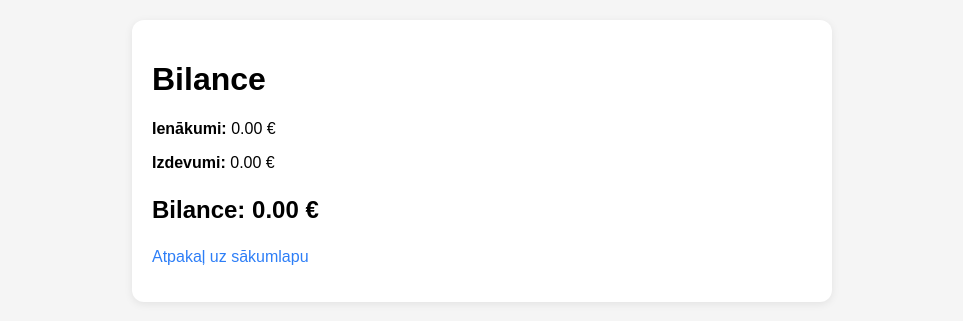
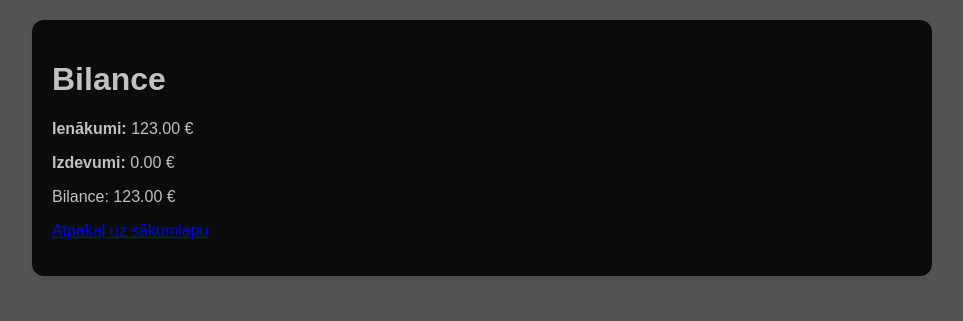
Before and after one commit to svenusa/Budzets, a Flask app: page /bilance in a window 1280 px wide. Shown: the top 321 px of the page, without its empty margins (158-1121 px from the left). Run offline with Flask 3, Linux system fonts and the light colour scheme.

Commit message:
Neizsledzas šoreiz

```diff
--- a/app.py
+++ b/app.py
@@ -14,10 +14,10 @@ dati = []
 
 
 def ieladet_datus():
-    """
-    Nolasa datus no CSV faila un ieliek tos sarakstā 'dati'.
-    Ja fails neeksistē, programma vienkārši turpina darbu.
-    """
+
+    #Nolasa datus no CSV faila un ieliek tos sarakstā 'dati'.
+    #Ja fails neeksistē, programma vienkārši turpina darbu.
+
     global dati
     dati = []
 
@@ -33,10 +33,10 @@ def ieladet_datus():
 
 
 def saglabat_datus():
-    """
-    Saglabā visus ierakstus CSV failā.
-    Katru reizi pārraksta failu no jauna, lai dati būtu aktuāli.
-    """
+
+    #Saglabā visus ierakstus CSV failā.
+    #Katru reizi pārraksta failu no jauna, lai dati būtu aktuāli.
+
     with open(CSV_FAILS, mode="w", newline="", encoding="utf-8") as fails:
         lauki = ["id", "tips", "summa", "apraksts", "datums"]
         rakstitajs = csv.DictWriter(fails, fieldnames=lauki)
@@ -45,33 +45,33 @@ def saglabat_datus():
 
 
 def aprakstit_bilanci():
-    """
-    Aprēķina:
-    - ienākumu summu
-    - izdevumu summu
-    - bilanci
 
-    Bilance = ienākumi - izdevumi
-    """
+    #Aprēķina:
+    #- ienākumu summu
+    #- izdevumu summu
+    #- bilanci
+
+    #Bilance = ienākumi - izdevumi
+
     ienakumi = sum(ier["summa"] for ier in dati if ier["tips"] == "Ienākums")
     izdevumi = sum(ier["summa"] for ier in dati if ier["tips"] == "Izdevums")
     bilance = ienakumi - izdevumi
     return ienakumi, izdevumi, bilance
 
 
-# Datus ielādējam uzreiz, kad programma стартē
+# Datus ielādē uzreiz, kad programma startē
 ieladet_datus()
 
 
 @app.route("/")
 def index():
-    """
-    Galvenā lapa.
-    Parāda:
-    - visus ierakstus
-    - bilanci
-    - filtrētu skatu pēc tipa
-    """
+
+    #Galvenā lapa.
+    #Parāda:
+    #- visus ierakstus
+    #- bilanci
+    #- filtrētu skatu pēc tipa
+
     filtrs = request.args.get("filtrs", "visi")
 
     # Filtrējam ierakstus pēc izvēles
@@ -96,13 +96,13 @@ def index():
 
 @app.route("/pievienot", methods=["POST"])
 def pievienot():
-    """
-    Pievieno jaunu ierakstu.
-    No formas saņem:
-    - tips
-    - summa
-    - apraksts
-    """
+
+    #Pievieno jaunu ierakstu.
+    #No formas saņem:
+    #- tips
+    #- summa
+    #- apraksts
+
     tips = request.form.get("tips", "").strip()
     summa = request.form.get("summa", "").strip()
     apraksts = request.form.get("apraksts", "").strip()
@@ -143,9 +143,9 @@ def pievienot():
 
 @app.route("/dzest/<id>", methods=["POST"])
 def dzest(id):
-    """
-    Dzēš ierakstu pēc ID.
-    """
+
+    #Dzēš ierakstu pēc ID.
+
     global dati
     dati = [ier for ier in dati if ier["id"] != id]
     saglabat_datus()
@@ -154,9 +154,9 @@ def dzest(id):
 
 @app.route("/bilance")
 def bilance_lapa():
-    """
-    Papildu lapa bilancei.
-    """
+
+    #Papildu lapa bilancei.
+
     ienakumi, izdevumi, bilance = aprakstit_bilanci()
     return render_template(
         "bilance.html",
--- a/dati.csv
+++ b/dati.csv
@@ -1 +1,2 @@
 id,tips,summa,apraksts,datums
+1,Ienākums,123.0,123,2026-04-02 12:36
--- a/static/style.css
+++ b/static/style.css
@@ -3,15 +3,15 @@
             max-width: 900px;
             margin: 0 auto;
             padding: 20px;
-            background: #ffffff;
+            background: #3b3939dd;
         }
 
-        h1, h2 {
-            color: #222;
+        h1, h2, p {
+            color: #dddd;
         }
 
         .karte {
-            background: white;
+            background: #000000dd;
             padding: 20px;
             border-radius: 12px;
             margin-bottom: 20px;
@@ -27,19 +27,19 @@
         input, select, button {
             padding: 10px;
             border-radius: 8px;
-            border: 1px solid #ccc;
+            border: 1px solid #dddd;
             font-size: 16px;
         }
 
         button {
-            background: #2d7ef7;
-            color: white;
+            background: #66f72d;
+            color: #ffffffdd;
             border: none;
             cursor: pointer;
         }
 
         button:hover {
-            background: #1c67d6;
+            background: #0dad15;
         }
 
         .summary {
@@ -49,7 +49,7 @@
         }
 
         .box {
-            background: #eef4ff;
+            background: #dddd;
             padding: 15px;
             border-radius: 10px;
             min-width: 180px;
@@ -61,8 +61,8 @@
         }
 
         li {
-            background: #fafafa;
-            border: 1px solid #e5e5e5;
+            background: #dddd;
+            border: 1px solid #dddd;
             padding: 12px;
             border-radius: 10px;
             margin-bottom: 10px;
@@ -97,5 +97,5 @@
         .filtri a {
             margin-right: 10px;
             text-decoration: none;
-            color: #2d7ef7;
+            color: #ffffffdd;
         }
--- a/templates/bilance.html
+++ b/templates/bilance.html
@@ -3,32 +3,7 @@
 <head>
     <meta charset="UTF-8">
     <title>Bilance</title>
-    <style>
-        body {
-            font-family: Arial, sans-serif;
-            max-width: 700px;
-            margin: 0 auto;
-            padding: 20px;
-            background: #f5f5f5;
-        }
-
-        .karte {
-            background: white;
-            padding: 20px;
-            border-radius: 12px;
-            box-shadow: 0 2px 8px rgba(0,0,0,0.08);
-        }
-
-        .liela {
-            font-size: 24px;
-            font-weight: bold;
-        }
-
-        a {
-            color: #2d7ef7;
-            text-decoration: none;
-        }
-    </style>
+    <link rel="stylesheet" href="{{ url_for('static', filename='style.css') }}">
 </head>
 <body>
 
```
